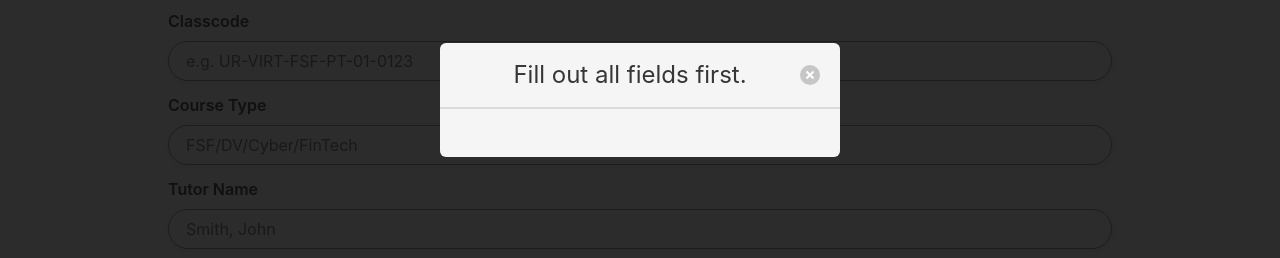
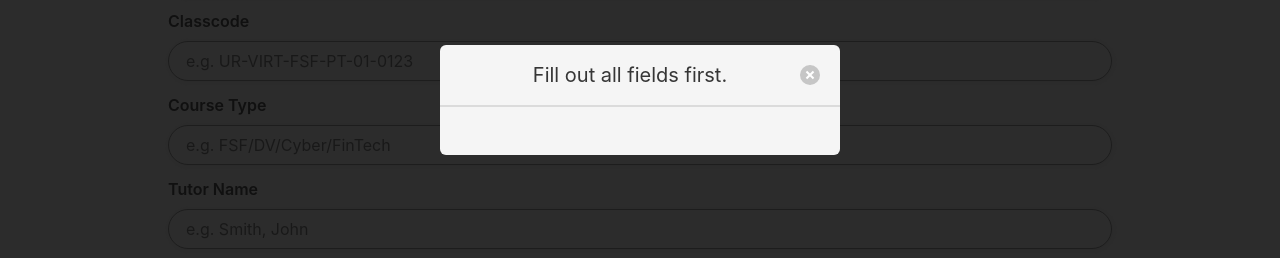
Before and after one commit to Ali-Row/EasyVal, a plain HTML site: page index.html in a window 1280 px wide. Both pictures are taken after a click on the link 1239 px from the left and 36 px from the top of the page. Shown: the part 300-558 px from the top of the page. Drawn offline with nearby package versions, Linux system fonts and the light colour scheme.

Commit message:
:lipstick: Set modal text size to is-size-5 and add eg. before each placeholder

```diff
--- a/index.html
+++ b/index.html
@@ -73,14 +73,14 @@
     <div class="field">
       <label class="label has-text-weight-semibold">Course Type</label>
       <div class="control">
-        <input class="shadow-sm course-type input is-rounded" type="text" placeholder="FSF/DV/Cyber/FinTech" />
+        <input class="shadow-sm course-type input is-rounded" type="text" placeholder="e.g. FSF/DV/Cyber/FinTech" />
       </div>
     </div>
 
     <div class="field">
       <label class="label has-text-weight-semibold">Tutor Name</label>
       <div class="control">
-        <input class="shadow-sm tutor-name input is-rounded" type="name" placeholder="Smith, John" />
+        <input class="shadow-sm tutor-name input is-rounded" type="name" placeholder="e.g. Smith, John" />
       </div>
     </div>
 
@@ -149,7 +149,7 @@
       <div class="modal-background"></div>
       <div class="modal-card w-sm animated bounce faster">
         <header class="modal-card-head">
-          <p class="modal-card-title has-text-centered">Fill out all fields first.</p>
+          <p class="modal-card-title has-text-centered is-size-5">Fill out all fields first.</p>
           <button class="delete close-alert-modal-button" aria-label="close"></button>
         </header>
 
```
